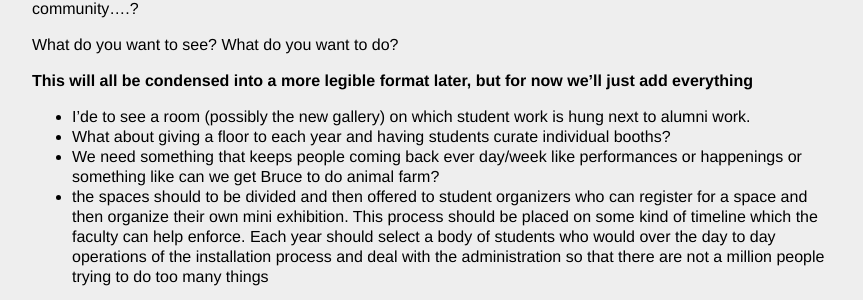
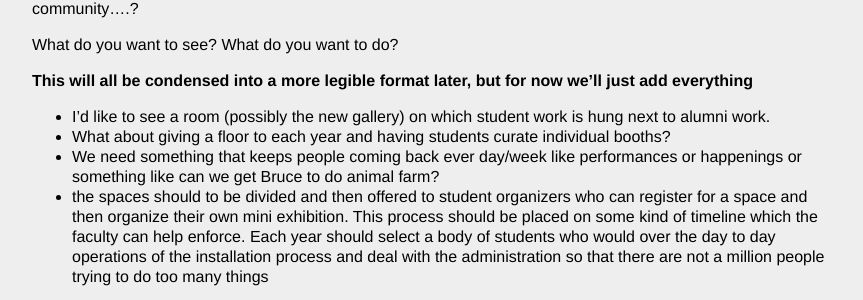
Before and after one commit to CooperASC/cooperasc.github.com, a Jekyll site: the page built from _posts/notes/2013-02-26-eoys.md, in a window 1280 px wide and 900 px high. Shown: the part 404-704 px from the top of the window, without its empty margins (208-1071 px from the left). Built offline with Jekyll 4.4.1, drawn with Linux system fonts in a browser that asks for light colours.

Commit message:
Updated _posts/notes/2013-02-26-eoys.md

```diff
--- a/_posts/notes/2013-02-26-eoys.md
+++ b/_posts/notes/2013-02-26-eoys.md
@@ -24,7 +24,7 @@ What do you want to see? What do you want to do?
 
 **This will all be condensed into a more legible format later, but for now we'll just add everything**
 
-- I'de to see a room (possibly the new gallery) on which student work is hung next to alumni work.
+- I'd like to see a room (possibly the new gallery) on which student work is hung next to alumni work.
 - What about giving a floor to each year and having students curate individual booths?
 - We need something that keeps people coming back ever day/week like performances or happenings or something like can we get Bruce to do animal farm?
 - the spaces should to be divided and then offered to student organizers who can register for a space and then organize their own mini exhibition. This process should be placed on some kind of timeline which the faculty can help enforce. Each year should select a body of students who would over the day to day operations of the installation process and deal with the administration so that there are not a million people trying to do too many things
```
